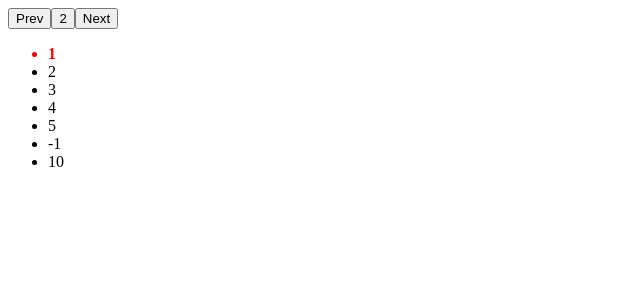
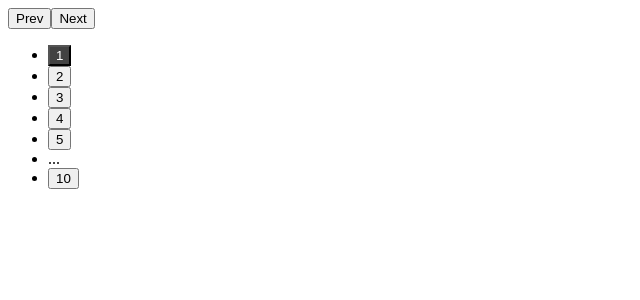
Before and after one commit to juniorencode/_playground, a React (Vite) app in the folder ReactCustomHooks/: page / in a window 1280 px wide. Shown: the top 300 px of the page, without its empty margins (0-640 px from the left). Built offline with nearby package versions, Linux system fonts and the light colour scheme.

Commit message:
refactor: usePagination with range

```diff
--- a/ReactCustomHooks/src/App.jsx
+++ b/ReactCustomHooks/src/App.jsx
@@ -12,23 +12,25 @@ function App() {
   return (
     <>
       <button onClick={() => goToPreviousPage()}>Prev</button>
-      <button onClick={() => setPage(2)}>2</button>
       <button onClick={() => goToNextPage()}>Next</button>
       <div>
         <ul>
           {pagination.map((elem, index) => (
-            <li
-              key={index}
+            <li key={index}>
+              {elem > 0 ? (
+                <button
                   style={
                     elem === currentPage
-                  ? {
-                      fontWeight: 'bolder',
-                      color: 'red'
-                    }
+                      ? { backgroundColor: '#424242', color: '#fff' }
                       : {}
                   }
+                  onClick={() => setPage(elem)}
                 >
                   {elem}
+                </button>
+              ) : (
+                '...'
+              )}
             </li>
           ))}
         </ul>
--- a/ReactCustomHooks/src/hooks/usePagination.hook.jsx
+++ b/ReactCustomHooks/src/hooks/usePagination.hook.jsx
@@ -1,80 +1,74 @@
 import { useEffect, useState } from 'react';
 import { useWindowSize } from './useWindowSize.hook';
 
-const usePagination = (totalPages, currentPage = 1, mobileWidth = 768) => {
+const usePagination = (totalPages, initialPage = 1, mobileWidth = 768) => {
   const { width } = useWindowSize();
-  const [page, setPage] = useState(currentPage);
+  const [currentPage, setCurrentPage] = useState(initialPage);
   const [pagination, setPagination] = useState([]);
   const isSmallScreen = width < mobileWidth;
 
   useEffect(() => {
+    const maxVisiblePages = isSmallScreen ? 5 : 7;
     const pages = [];
 
-    if (totalPages <= (isSmallScreen ? 5 : 7)) {
-      for (let i = 1; i <= totalPages; i++) {
-        pages.push(i);
-      }
+    if (totalPages <= maxVisiblePages) {
+      for (let i = 1; i <= totalPages; i++) pages.push(i);
     } else {
+      const visibleRange = isSmallScreen ? 2 : 3;
+
       pages.push(1);
 
-      if (page <= (isSmallScreen ? 3 : 4)) {
-        pages.push(2);
-        pages.push(3);
-        if (!isSmallScreen) {
-          pages.push(4);
-          pages.push(5);
-        }
-      } else {
-        pages.push(-1);
-      }
+      if (currentPage > visibleRange + 1) pages.push(-1);
 
-      if (
-        page >= (isSmallScreen ? 4 : 5) &&
-        page <= totalPages - (isSmallScreen ? 3 : 4)
-      ) {
-        if (!isSmallScreen) pages.push(page - 1);
-        pages.push(page);
-        if (!isSmallScreen) pages.push(page + 1);
-      }
+      const start = Math.min(
+        totalPages - visibleRange - (visibleRange - 2),
+        Math.max(
+          2,
+          currentPage -
+            (visibleRange - (currentPage > visibleRange + 1 ? 2 : 1))
+        )
+      );
 
-      if (page >= totalPages - (isSmallScreen ? 2 : 3)) {
-        if (!isSmallScreen) {
-          pages.push(totalPages - 4);
-          pages.push(totalPages - 3);
-        }
-        pages.push(totalPages - 2);
-        pages.push(totalPages - 1);
-      } else {
-        pages.push(-1);
-      }
+      const end = Math.min(
+        totalPages - 1,
+        Math.max(
+          maxVisiblePages - 2,
+          currentPage +
+            (visibleRange - (totalPages - currentPage > visibleRange ? 2 : 0))
+        )
+      );
+
+      for (let i = start; i <= end; i++) pages.push(i);
+
+      if (currentPage < totalPages - visibleRange) pages.push(-1);
 
       pages.push(totalPages);
     }
 
     setPagination(pages);
     // eslint-disable-next-line
-  }, [page, isSmallScreen]);
+  }, [currentPage, isSmallScreen]);
 
-  const _setPage = num => {
+  const setPage = num => {
     if (num < 1 || num > totalPages) return;
-    setPage(num);
+    setCurrentPage(num);
   };
 
   const goToPreviousPage = () => {
-    if (page <= 1) return;
-    setPage(page - 1);
+    if (currentPage <= 1) return;
+    setCurrentPage(currentPage - 1);
   };
 
   const goToNextPage = () => {
-    if (page >= totalPages) return;
-    setPage(page + 1);
+    if (currentPage >= totalPages) return;
+    setCurrentPage(currentPage + 1);
   };
 
   return {
     pagination,
-    currentPage: page,
+    currentPage,
     totalPages,
-    setPage: _setPage,
+    setPage,
     goToPreviousPage,
     goToNextPage
   };
```
Lines whose indentation alone changed are shown as unchanged.
